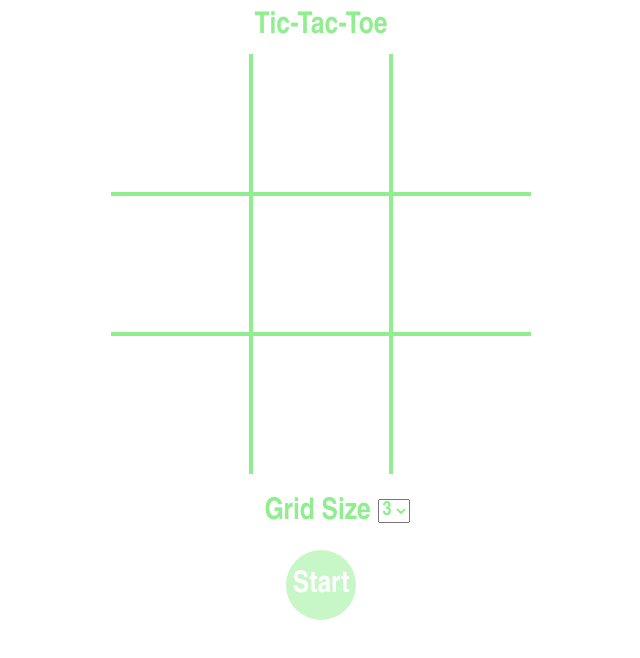
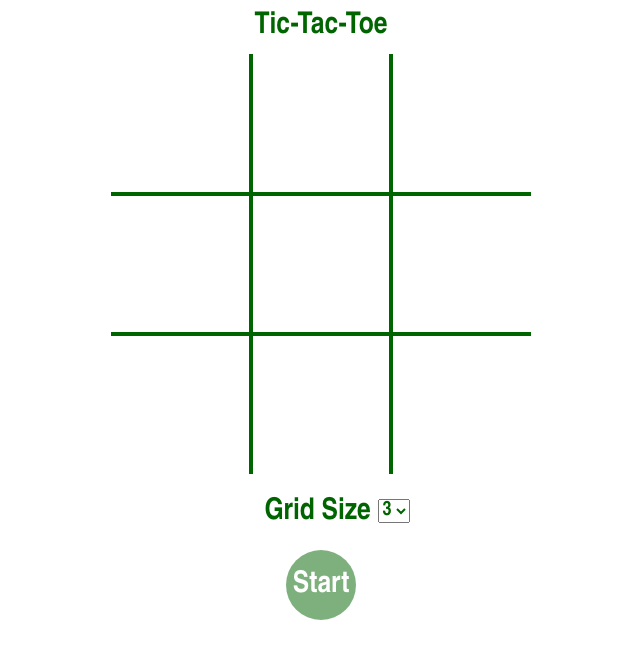
Before and after one commit to cullian/cullian.github.io, a plain HTML site: page index.html in a window 1280 px wide. Shown: the whole page, without its empty margins (319-959 px from the left). Drawn offline with Linux system fonts and the light colour scheme.

Commit message:
color change

```diff
--- a/css/styles.css
+++ b/css/styles.css
@@ -20,7 +20,7 @@
     font-weight: bold;
     text-align: center;
     margin-bottom:10px;
-    color: lightgreen;
+    color: darkgreen;
 }
 
 .board {
@@ -33,7 +33,7 @@
 .cell {
     width: 140px;
     height: 140px;
-    border: 2px solid lightgreen;
+    border: 2px solid darkgreen;
     box-sizing: border-box;
     cursor:pointer;
     float:left;
@@ -57,7 +57,7 @@
     font-size: 30px;
     font-weight: bold;
     margin-top:5px;
-    color: lightgreen;
+    color: darkgreen;
 }
 
 #grid_drop_down {
@@ -66,14 +66,14 @@
     font-weight: bold;
     position: absolute;
     margin-top:5px;
-    color: lightgreen;
+    color: darkgreen;
 }
 
 .start {
     margin-top: 20px;
     width: 70px;
     height: 70px;
-    background-color: lightgreen;
+    background-color: darkgreen;
     line-height: 70px;
     text-align: center;
     border-radius: 50px;
@@ -90,7 +90,7 @@
 
 .ingame {
     display:none;
-    color:lightgreen;
+    color:darkgreen;
 }
 
 .ingame > p {
@@ -105,7 +105,7 @@
     margin-top: 20px;
     width: 70px;
     height: 70px;
-    background-color: lightgreen;
+    background-color: darkgreen;
     line-height: 70px;
     text-align: center;
     border-radius: 50px;
--- a/index.html
+++ b/index.html
@@ -32,7 +32,7 @@ A Tic-Tac-Toe AI in JS
                 <div class = "intial">
                     <div class = "difficulty">
                         <div class="form-group">
-                            <label for="grid_size" class="grid_size">Grid Size&nbsp;</label>
+                            <label for="grid_drop_down" class="grid_size">Grid Size&nbsp;</label>
                             <select class="form-control" name="grid_drop_down" id="grid_drop_down" onchange="draw_grid()">
                                 <option selected value="3">3</option>
                                 <option value="4">4</option>
```
